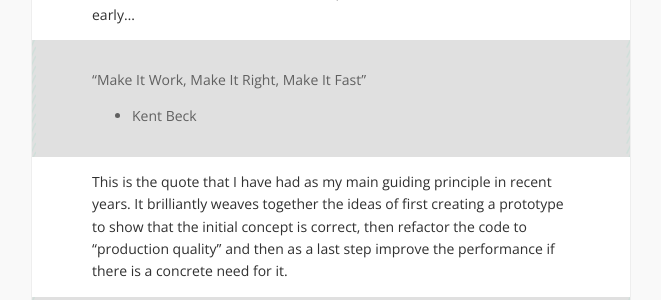
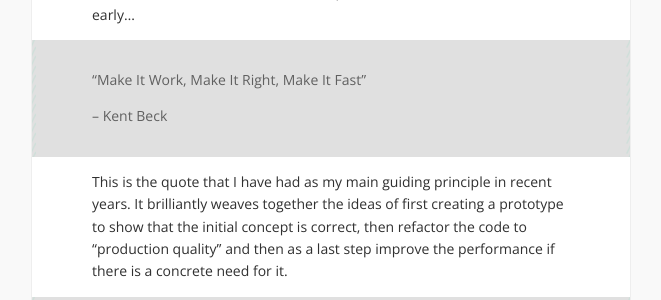
Before and after one commit to LarsBarkman/LarsBarkman.github.io, a Jekyll site: the page built from quotes.md, in a window 1280 px wide and 900 px high, scrolled down 471 px. Shown: the part 154-454 px from the top of the window, without its empty margins (309-970 px from the left). Built offline with Jekyll 4.4.1, drawn with Linux system fonts in a browser that asks for light colours; Markdown is read by kramdown in place of the engine named in the settings; comment, search, counter and statistics services are not loaded.

Commit message:
Corrections

```diff
--- a/quotes.md
+++ b/quotes.md
@@ -13,7 +13,7 @@ Kent Beck have also addressed that optimization should not be done too early...
 
 > “Make It Work, Make It Right, Make It Fast”
 >
-> - Kent Beck
+> – Kent Beck
 
 This is the quote that I have had as my main guiding principle in recent years. It brilliantly weaves together the ideas of first creating a prototype to show that the initial concept is correct, then refactor the code to "production quality" and then as a last step improve the performance if there is a concrete need for it.
 
```
Also changed, not shown: _posts/2014-09-08-programming-philosophy.md (+2 -0 lines), _posts/2015-02-06-replacing-powerpoint-with-code.md (+2 -0 lines).
